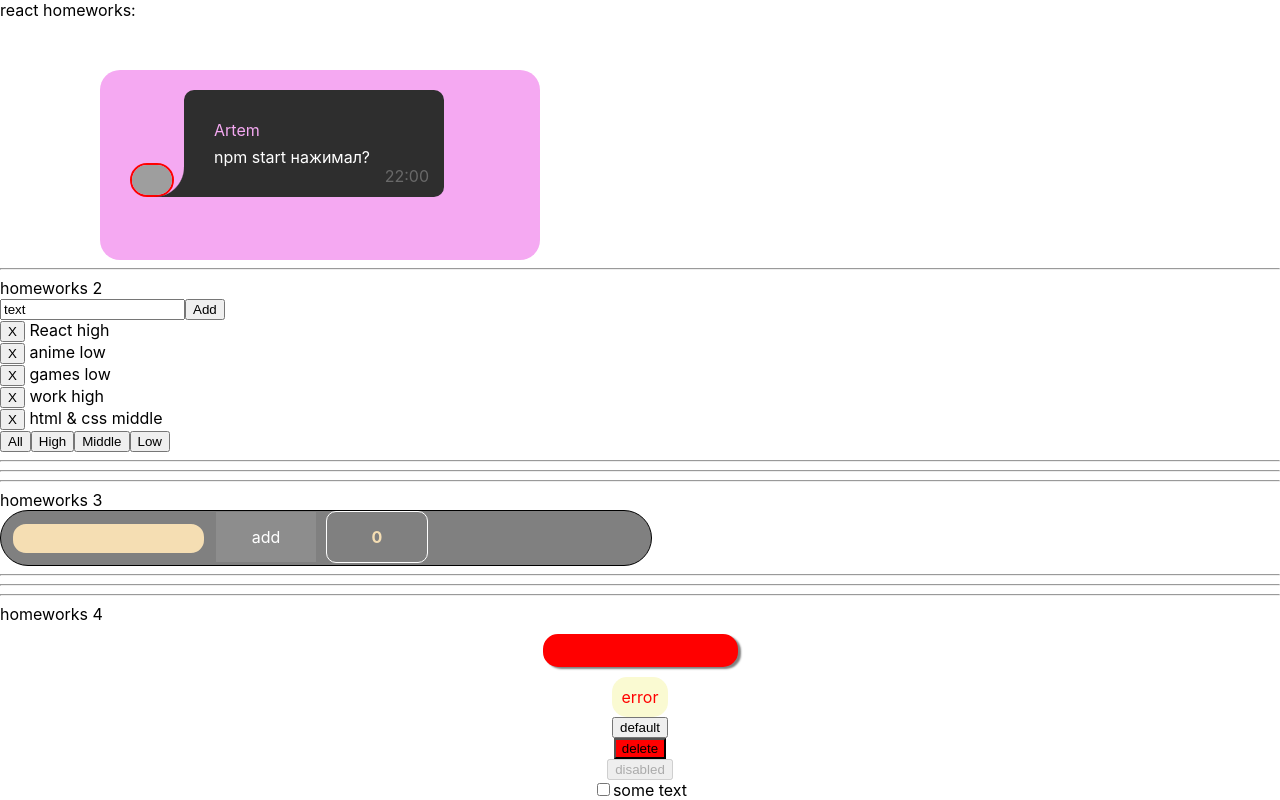
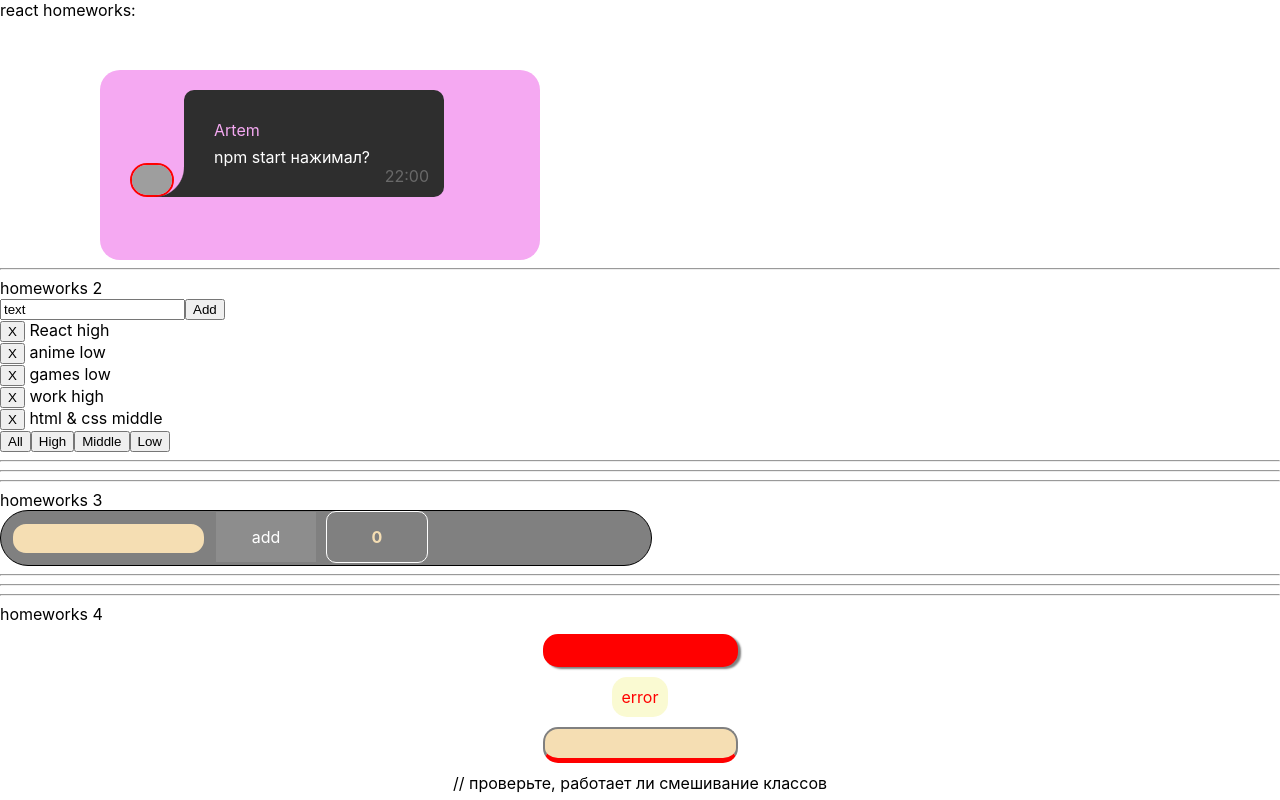
Before and after one commit to Nikolas-Bars/dzFromIgnat, a React (Create React App) app: page / in a window 1280 px wide. Shown: the top 800 px of the page. Built offline with nearby package versions, Linux system fonts and the light colour scheme; grey boxes are pictures that could not be loaded.

Commit message:
added button style for 4 lesson

```diff
--- a/src/p2-homeworks/h4/HW4.tsx
+++ b/src/p2-homeworks/h4/HW4.tsx
@@ -28,7 +28,7 @@ function HW4() {
                 <SuperInputText value={text} onChangeText={setText} onEnter={showAlert} spanClassName={s.testSpanError} className={s.testInputClassName} error = {error}/>
 
 
-               {/* <SuperInputText className={s.blue} /> // проверьте, работает ли смешивание классов*/}
+                <SuperInputText className={s.blue} /> // проверьте, работает ли смешивание классов
 
 
                 {/*----------------------------------------------------*/}
--- a/src/p2-homeworks/h4/common/c2-SuperButton/SuperButton.module.css
+++ b/src/p2-homeworks/h4/common/c2-SuperButton/SuperButton.module.css
@@ -1,7 +1,89 @@
 .default {
+    box-sizing: border-box;
+    -webkit-appearance: none;
+    -moz-appearance: none;
+    appearance: none;
+    background-color: gray;
+    border: 2px solid gray;
+    border-radius: 0.6em;
+    color: white;
+    cursor: pointer;
+    display: -webkit-box;
+    display: -webkit-flex;
+    display: -ms-flexbox;
+    display: flex;
+    -webkit-align-self: center;
+    -ms-flex-item-align: center;
+    align-self: center;
+    font-size: 1rem;
+    font-weight: 400;
+    line-height: 1;
+    margin: 20px;
+    padding: 10px;
+    text-decoration: none;
+    text-align: center;
+    text-transform: uppercase;
+    font-family: 'Montserrat', sans-serif;
+    font-weight: 700;
+}
 
+.default:hover {
+    color: gray;
+    outline: 0;
 }
+
+.first1 {
+    -webkit-transition: box-shadow 300ms ease-in-out, color 300ms ease-in-out;
+    transition: box-shadow 300ms ease-in-out, color 300ms ease-in-out;
+}
+.first1:hover {
+    box-shadow: 0 0 40px 40px white inset;
+}
+
 
 .red {
     background: red;
 }
+
+.btn {
+    box-sizing: border-box;
+    -webkit-appearance: none;
+    -moz-appearance: none;
+    appearance: none;
+    background-color: transparent;
+    border: 2px solid #e74c3c;
+    border-radius: 0.6em;
+    color: gray;
+    cursor: pointer;
+    display: -webkit-box;
+    display: -webkit-flex;
+    display: -ms-flexbox;
+    display: flex;
+    -webkit-align-self: center;
+    -ms-flex-item-align: center;
+    align-self: center;
+    font-size: 1rem;
+    font-weight: 400;
+    line-height: 1;
+    margin: 20px;
+    padding: 10px;
+    text-decoration: none;
+    text-align: center;
+    text-transform: uppercase;
+    font-family: 'Montserrat', sans-serif;
+    font-weight: 700;
+}
+.btn:hover {
+    color: white;
+    outline: 0;
+}
+
+
+
+.first {
+    -webkit-transition: box-shadow 300ms ease-in-out, color 300ms ease-in-out;
+    transition: box-shadow 300ms ease-in-out, color 300ms ease-in-out;
+}
+.first:hover {
+    box-shadow: 0 0 40px 40px #e74c3c inset;
+}
--- a/src/p2-homeworks/h4/common/c2-SuperButton/SuperButton.tsx
+++ b/src/p2-homeworks/h4/common/c2-SuperButton/SuperButton.tsx
@@ -10,12 +10,13 @@ type SuperButtonPropsType = DefaultButtonPropsType & {
 
 const SuperButton: React.FC<SuperButtonPropsType> = (
     {
-        red, className,
+        red,
+        className,
         ...restProps// все остальные пропсы попадут в объект restProps, там же будет children
     }
 ) => {
 
-    const finalClassName = `${red ? s.red : s.default} ${className}`
+    const finalClassName = `${red ? `${s.btn} ${s.first}` : `${s.default} ${s.first1}`} ${className}`
 
     return (
         <button
```
